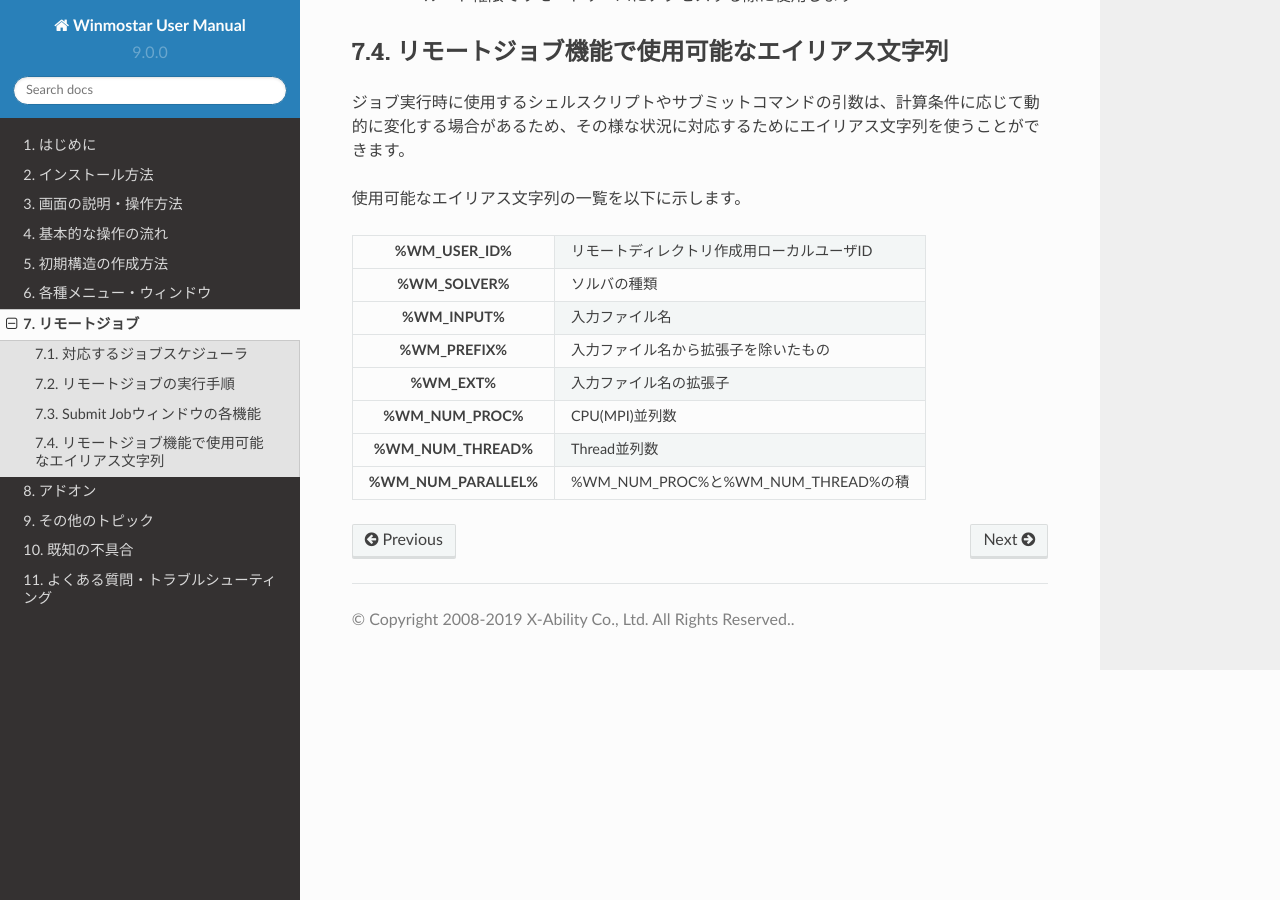
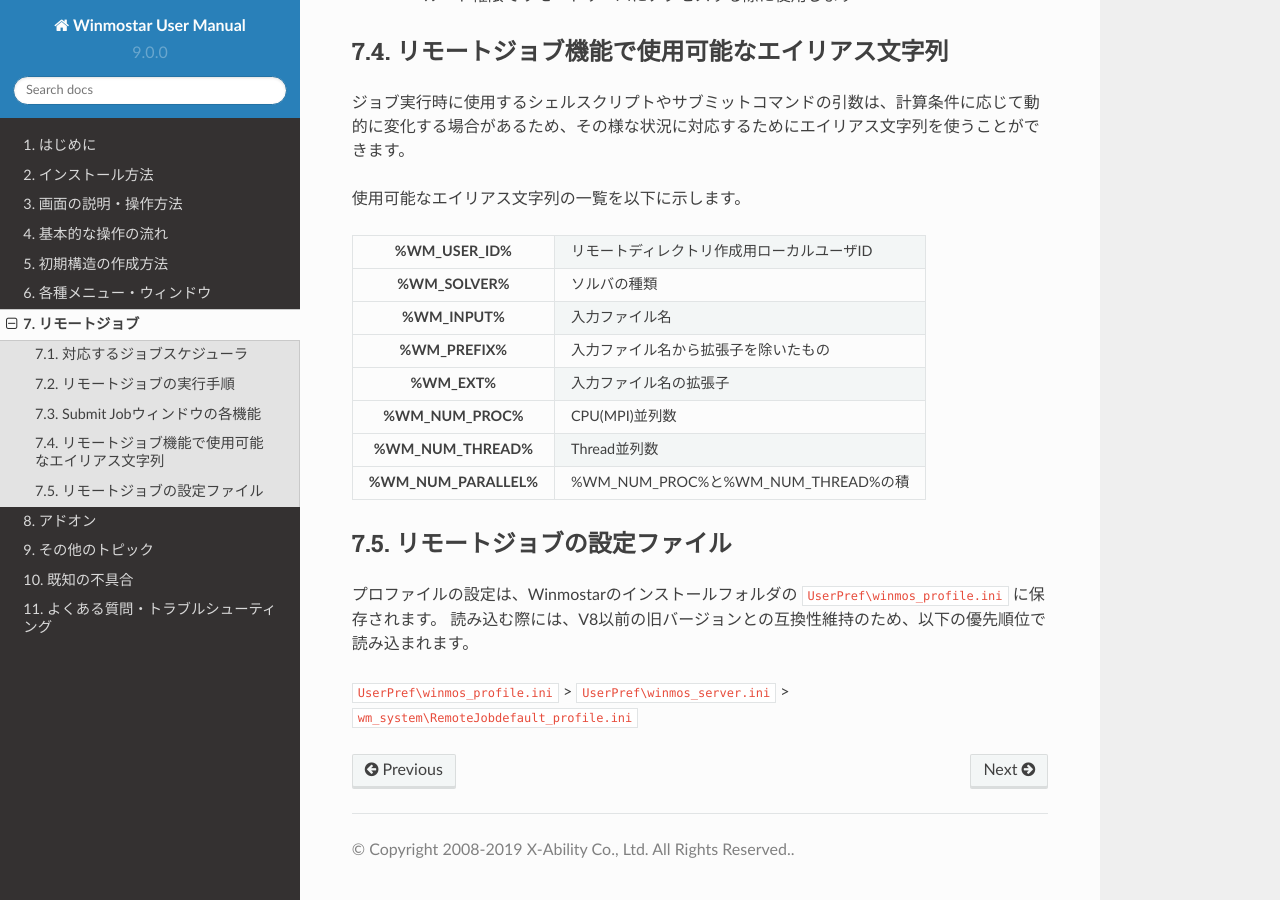
Before and after one commit to X-Ability/winmostar_doc, a Sphinx documentation site: the page built from source/winmos/winmos_remote.rst, in a window 1280 px wide and 900 px high, scrolled down 9464 px. Built offline with Sphinx 7.4.7 and the Read the Docs theme 2.0.0, drawn with Linux system fonts in a browser that asks for light colours.

Commit message:
リモート設定ファイル読み込みルール追記
git-svn-id: http://varane/svn/winmostar_doc/trunk@35 10044ad8-96a7-4fcc-a7cb-627c628f43f5

```diff
--- a/source/winmos/winmos_remote.rst
+++ b/source/winmos/winmos_remote.rst
@@ -330,3 +330,11 @@
      - Thread並列数
    * - %WM_NUM_PARALLEL%
      - %WM_NUM_PROC%と%WM_NUM_THREAD%の積
+
+リモートジョブの設定ファイル
+-----------------------------------
+
+プロファイルの設定は、Winmostarのインストールフォルダの :file:`UserPref\\winmos_profile.ini` に保存されます。
+読み込む際には、V8以前の旧バージョンとの互換性維持のため、以下の優先順位で読み込まれます。
+
+:file:`UserPref\\winmos_profile.ini` > :file:`UserPref\\winmos_server.ini` > :file:`wm_system\\RemoteJob\default_profile.ini`
```
